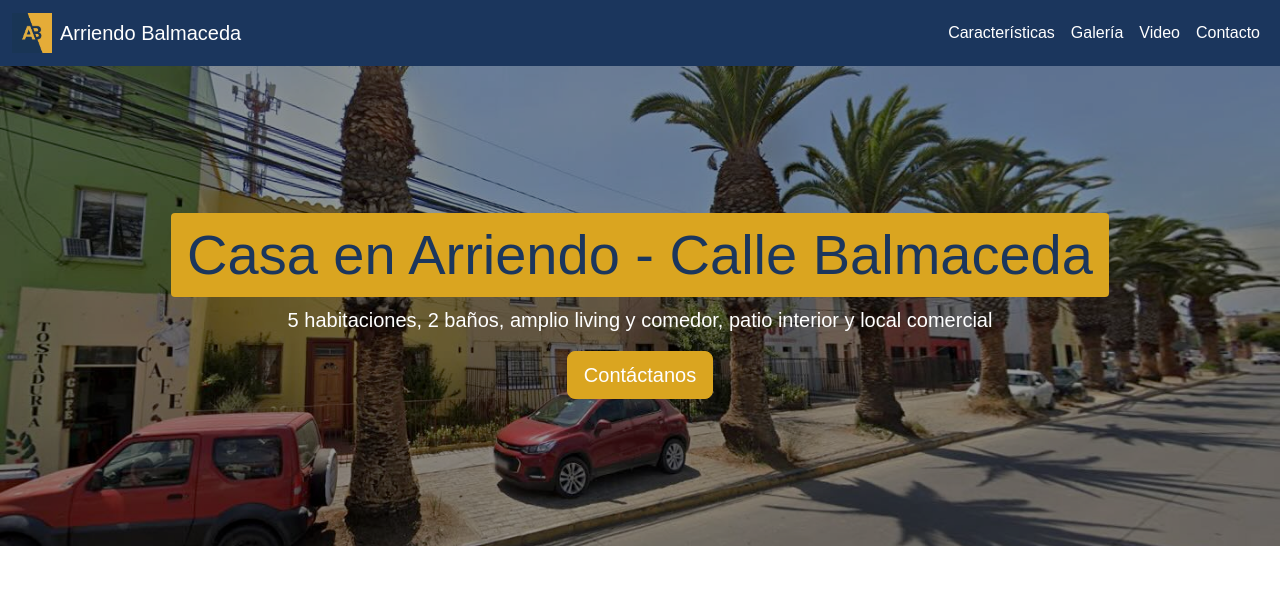
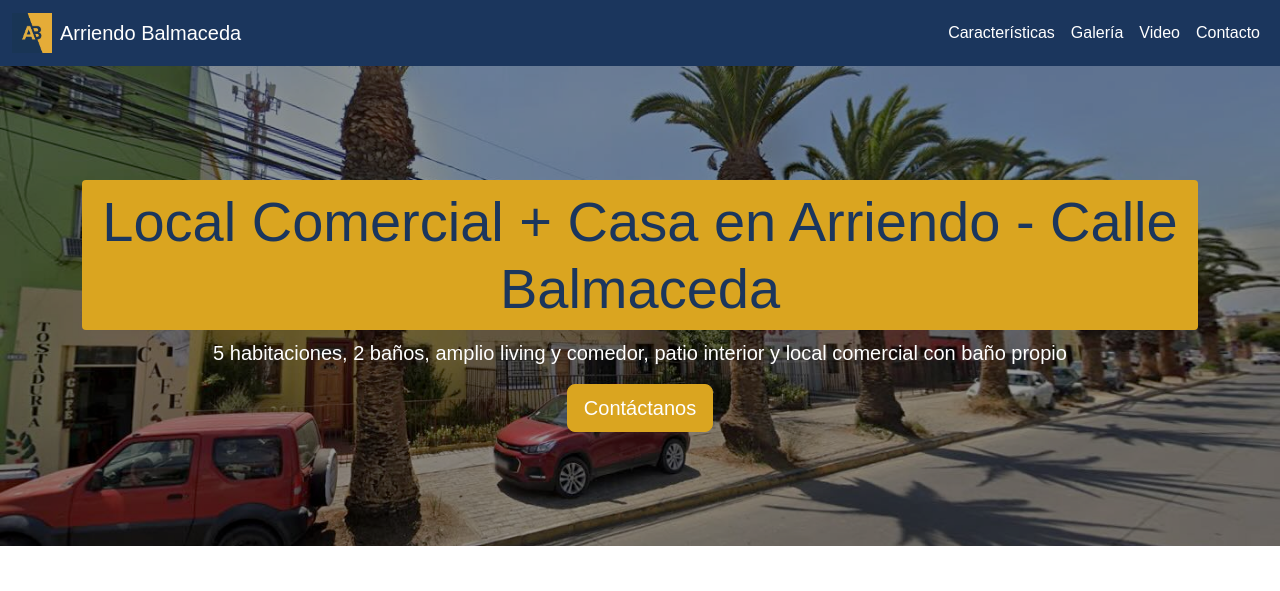
Before and after one commit to jfcosm/arriendobalmaceda, a plain HTML site: page index.html in a window 1280 px wide. Shown: the top 591 px of the page. Drawn offline with nearby package versions, Linux system fonts and the light colour scheme; a web font is replaced by a local one.

Commit message:
tenth commit

```diff
--- a/index.html
+++ b/index.html
@@ -105,8 +105,8 @@
   <section class="hero">
     <div class="overlay"></div>
     <div class="container content">
-      <h1 class="display-4">Casa en Arriendo - Calle Balmaceda</h1>
-      <p class="lead">5 habitaciones, 2 baños, amplio living y comedor, patio interior y local comercial</p>
+      <h1 class="display-4">Local Comercial + Casa en Arriendo - Calle Balmaceda</h1>
+      <p class="lead">5 habitaciones, 2 baños, amplio living y comedor, patio interior y local comercial con baño propio</p>
       <a href="#contact" class="btn btn-accent btn-lg">Contáctanos</a>
     </div>
   </section>
```
